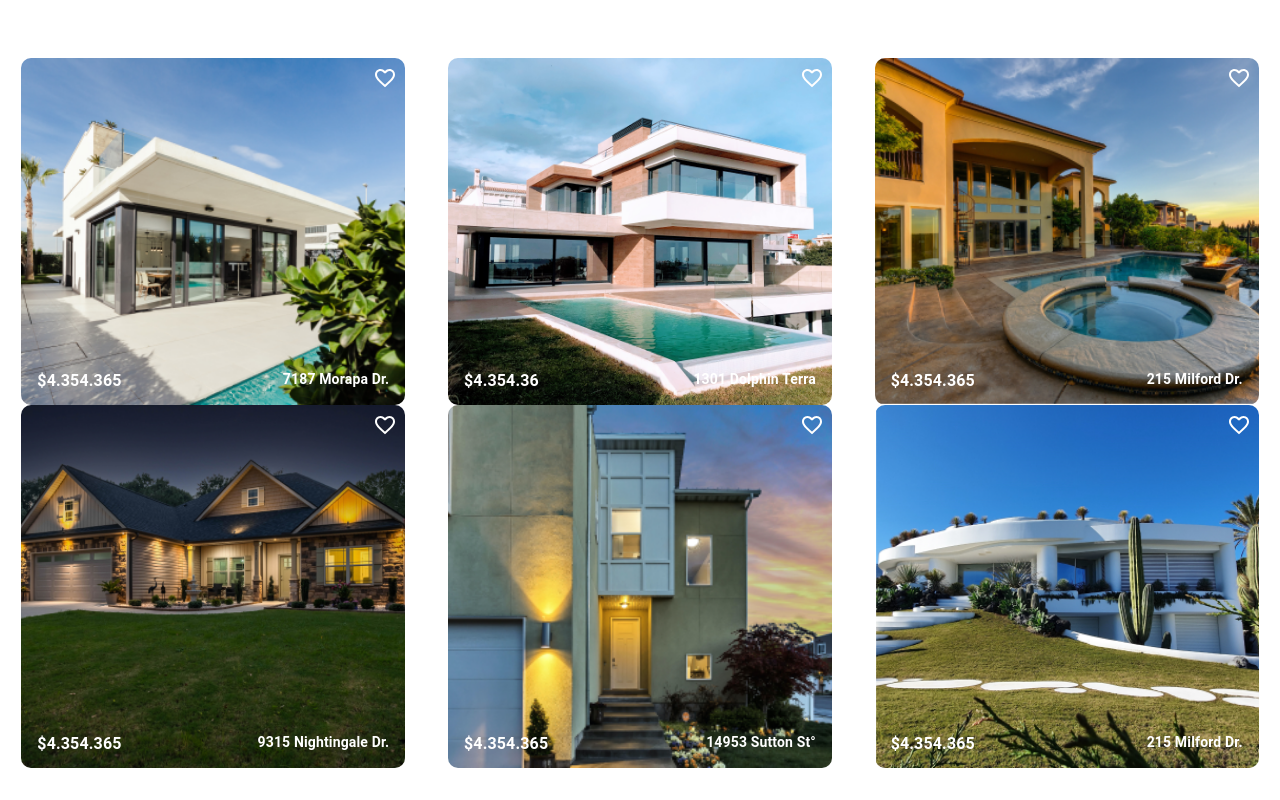
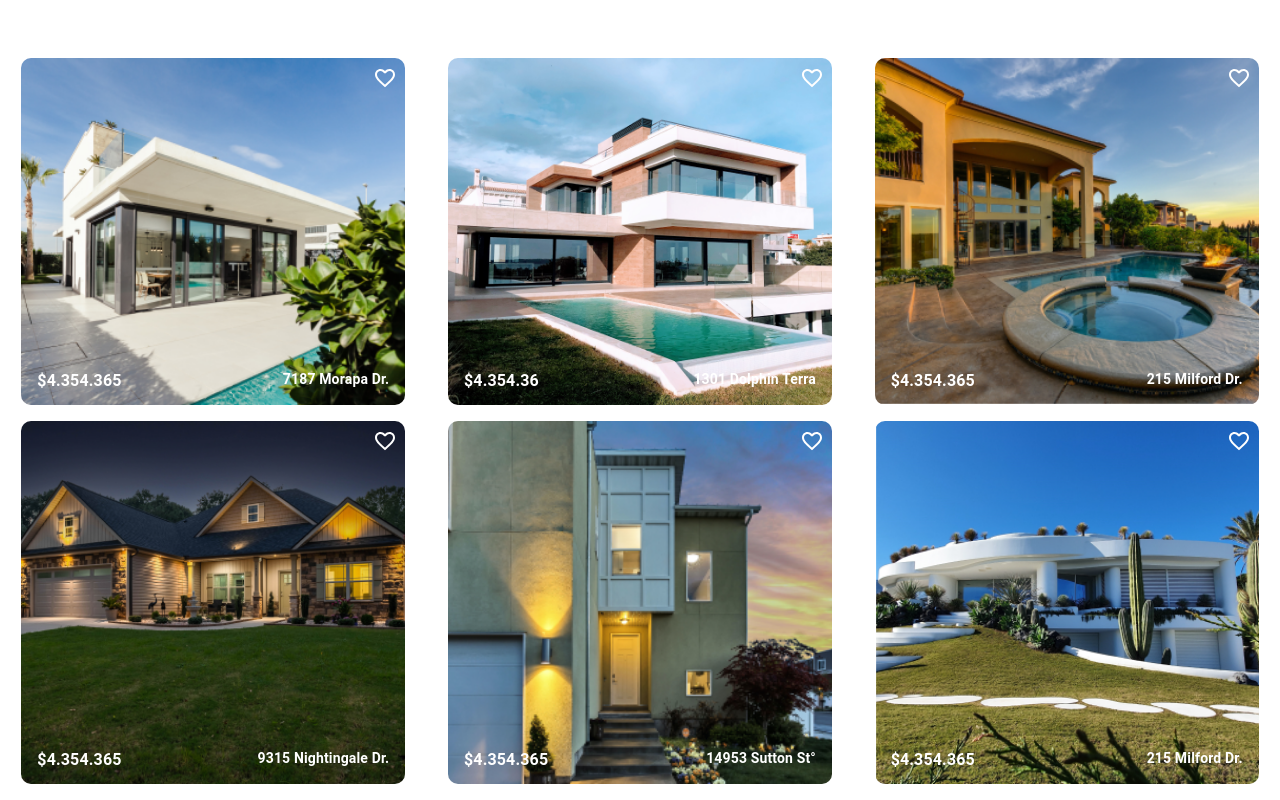
Before and after one commit to mtanielian/aleia, a Next.js app: page / in a window 1280 px wide. Shown: the part 346-1146 px from the top of the page. Before the commit the page ends 1114 px from the top, so only its background shows below. Built offline with nearby package versions, Linux system fonts and the light colour scheme.

Commit message:
styles in vercel

```diff
--- a/components/ListHouse/ListItem.module.css
+++ b/components/ListHouse/ListItem.module.css
@@ -1,5 +1,4 @@
 .houseItem {
   display: flex;
   justify-content: center;
-  margin-bottom: 16px;
 }
--- a/components/ListHouse/ListItem.tsx
+++ b/components/ListHouse/ListItem.tsx
@@ -14,7 +14,7 @@ const ListItem = ({ house }: Props) : JSX.Element => {
   const { image, price, direction } = house
   return (
     <>
-      <Grid item md={4} xs={12} className={styles.houseItem}>
+      <Grid item md={4} xs={12} className={styles.houseItem} mb={2}>
         <ImageListItem sx={{width: '90%', cursor: 'pointer'}}  aria-label='areaClick' >
           <img src={`/images/${image}`} alt={`house in ${direction}`} loading="lazy" style={{borderRadius: '10px'}} />
           <ListItemFavorite />
@@ -24,7 +24,7 @@ const ListItem = ({ house }: Props) : JSX.Element => {
           />
         </ImageListItem>
       </Grid>
-      <Grid item xs={12} sx={{ display: { xs: 'flex', md: 'none', justifyContent: 'center'}, mb:2 }}>
+      <Grid item xs={12} sx={{ display: { xs: 'flex', md: 'none', justifyContent: 'center'}, mb:4 }}>
         <Button variant='contained'> SHOW DETAILS </Button>
       </Grid>
     </>
```
